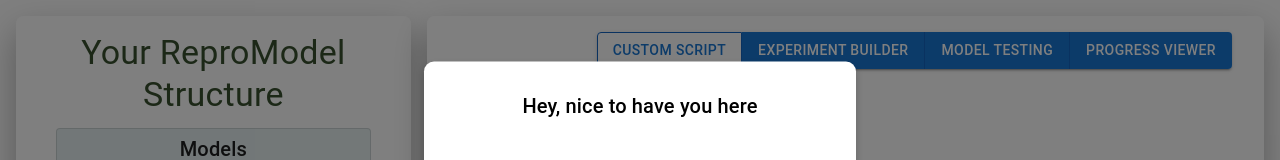
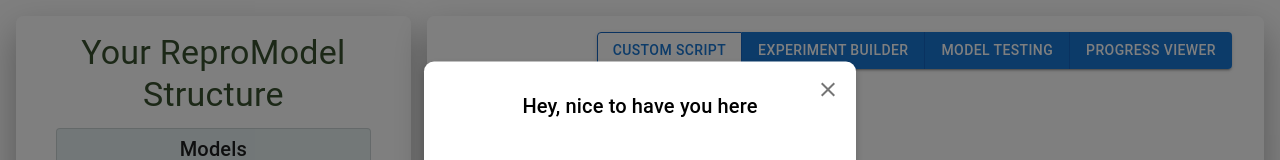
Before and after one commit to ReproModel/repromodel, a React (Vite) app: page / in a window 1280 px wide. Both pictures are taken after a click on the button "FIRST TIME HERE?". Shown: the part 120-280 px from the top of the page. Built offline with nearby package versions, Linux system fonts and the light colour scheme.

Commit message:
Implemented X to close the first time here modal

```diff
--- a/package.json
+++ b/package.json
@@ -18,6 +18,7 @@
   "dependencies": {
     "@emotion/react": "^11.11.4",
     "@emotion/styled": "^11.11.5",
+    "@mui/icons-material": "^5.15.19",
     "@mui/material": "^5.15.16",
     "axios": "^1.6.8",
     "dedent": "^1.5.3",
--- a/src/components/first-time-modal/first-time-modal.jsx
+++ b/src/components/first-time-modal/first-time-modal.jsx
@@ -3,6 +3,8 @@ import Button from '@mui/material/Button';
 import Modal from '@mui/material/Modal';
 import Box from '@mui/material/Box';
 import Typography from '@mui/material/Typography';
+import IconButton from '@mui/material/IconButton';
+import CloseIcon from '@mui/icons-material/Close';
 import axios from 'axios';
 import './first-time-modal.css';
 import trainConfig from "../../../repromodel_core/train_config.json"
@@ -29,12 +31,9 @@ const FirstTimeModal = () => {
       }
     };
 
-
-
-
   return (
     <div className="wrapper-position">
-      <Button  variant="contained" onClick={handleOpen}>
+      <Button variant="contained" onClick={handleOpen}>
         First Time Here?
       </Button>
       <Modal
@@ -44,6 +43,13 @@ const FirstTimeModal = () => {
         aria-describedby="modal-description"
       >
         <Box className="modal-style">
+          <IconButton
+            aria-label="close"
+            onClick={handleClose}
+            style={{ position: 'absolute', right: 8, top: 8 }}
+          >
+            <CloseIcon />
+          </IconButton>
           <Typography id="modal-title" variant="h6" component="h2" className="modal-content">
             Hey, nice to have you here
           </Typography>
```
Also changed, not shown: 1 other file (tests, documents, lock files or other folders).
